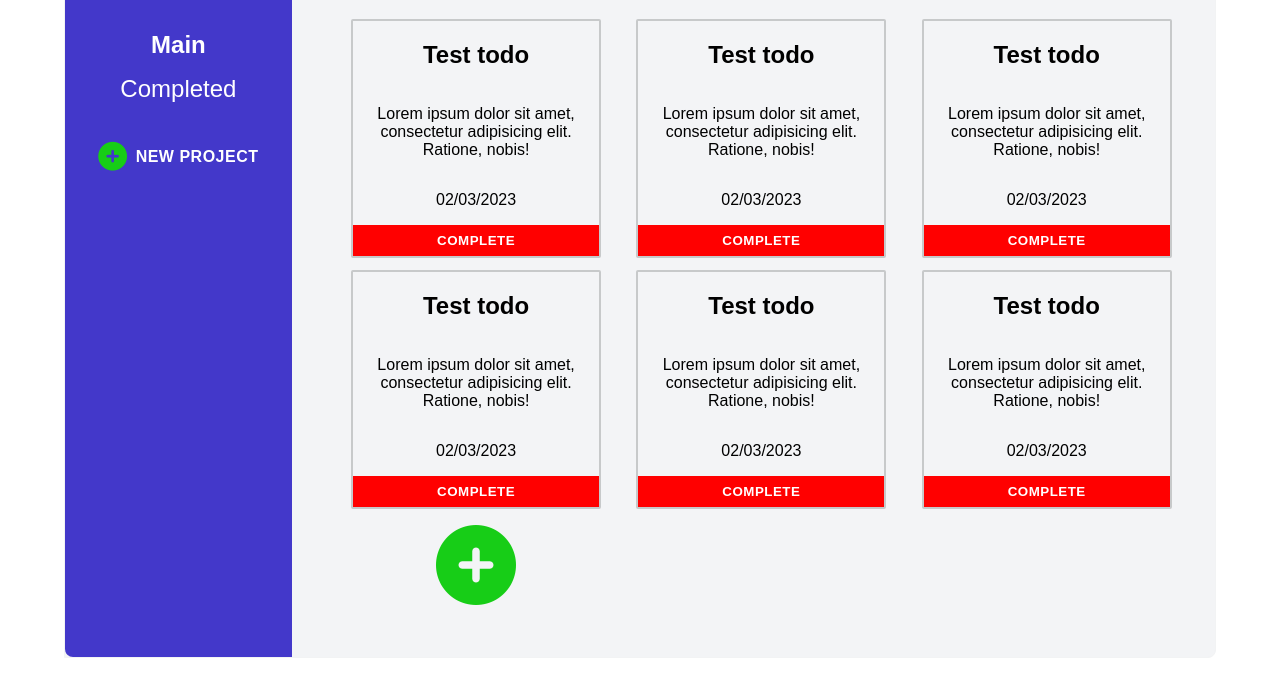
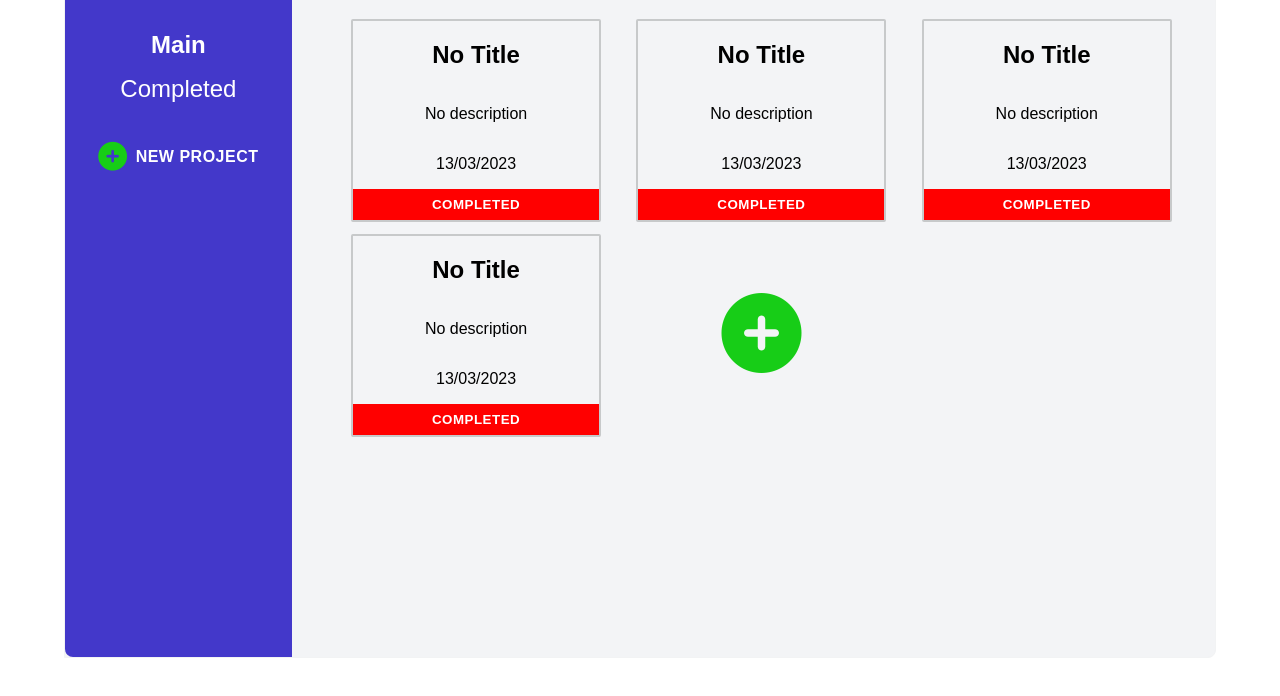
Before and after one commit to thimgrim1337/todo, a website built with webpack: page src/index.html in a window 1280 px wide. Shown: the part 110-806 px from the top of the page. Built offline with nearby package versions, Linux system fonts and the light colour scheme.

Commit message:
Implement renderTodoList, renderTodo and clearTodoList functions

```diff
--- a/src/index.html
+++ b/src/index.html
@@ -30,60 +30,6 @@
       <main class="todo-list">
         <h1>Your Tasks in <span id="activeProjectName"></span></h1>
         <div class="todos">
-          <div class="todo">
-            <h2 class="title">Test todo</h2>
-            <p class="description">
-              Lorem ipsum dolor sit amet, consectetur adipisicing elit. Ratione,
-              nobis!
-            </p>
-            <p class="dueDate">02/03/2023</p>
-            <button class="btn btn-complete">Complete</button>
-          </div>
-          <div class="todo">
-            <h2 class="title">Test todo</h2>
-            <p class="description">
-              Lorem ipsum dolor sit amet, consectetur adipisicing elit. Ratione,
-              nobis!
-            </p>
-            <p class="dueDate">02/03/2023</p>
-            <button class="btn btn-complete">Complete</button>
-          </div>
-          <div class="todo">
-            <h2 class="title">Test todo</h2>
-            <p class="description">
-              Lorem ipsum dolor sit amet, consectetur adipisicing elit. Ratione,
-              nobis!
-            </p>
-            <p class="dueDate">02/03/2023</p>
-            <button class="btn btn-complete">Complete</button>
-          </div>
-          <div class="todo">
-            <h2 class="title">Test todo</h2>
-            <p class="description">
-              Lorem ipsum dolor sit amet, consectetur adipisicing elit. Ratione,
-              nobis!
-            </p>
-            <p class="dueDate">02/03/2023</p>
-            <button class="btn btn-complete">Complete</button>
-          </div>
-          <div class="todo">
-            <h2 class="title">Test todo</h2>
-            <p class="description">
-              Lorem ipsum dolor sit amet, consectetur adipisicing elit. Ratione,
-              nobis!
-            </p>
-            <p class="dueDate">02/03/2023</p>
-            <button class="btn btn-complete">Complete</button>
-          </div>
-          <div class="todo">
-            <h2 class="title">Test todo</h2>
-            <p class="description">
-              Lorem ipsum dolor sit amet, consectetur adipisicing elit. Ratione,
-              nobis!
-            </p>
-            <p class="dueDate">02/03/2023</p>
-            <button class="btn btn-complete">Complete</button>
-          </div>
           <div class="btn-add">
             <i class="fa-solid fa-circle-plus"></i>
           </div>
--- a/src/index.js
+++ b/src/index.js
@@ -1,7 +1,12 @@
 import './styles/main.scss';
-import initProjectList from './modules/GUI/projectList';
+import renderProjectList from './modules/GUI/projectList';
 import App from './modules/App';
+import Todo from './modules/Todo';
 
 export const app = new App();
+app.getProject('Main').addToProject(new Todo());
+app.getProject('Main').addToProject(new Todo());
+app.getProject('Main').addToProject(new Todo());
+app.getProject('Main').addToProject(new Todo());
 
-initProjectList();
+renderProjectList();
--- a/src/modules/GUI/projectList.js
+++ b/src/modules/GUI/projectList.js
@@ -1,8 +1,9 @@
 import { app } from '../../index';
+import renderTodoList from './todoList';
 
-let selectedProject;
+export let selectedProject;
 
-export default function initProjectList() {
+export default function renderProjectList() {
   const projectsList = document.querySelector('.projects');
   const defaultProjects = app.getDefaultProjects();
   const newProjectLabel = document.querySelector('[for="newProject"]');
@@ -86,6 +87,7 @@ function setActive(project) {
   selectedProject = project;
   project.classList.add('active');
   displayActiveProjectName();
+  renderTodoList();
 }
 
 function displayActiveProjectName() {
--- /dev/null
+++ b/src/modules/GUI/todoList.js
@@ -0,0 +1,46 @@
+import { app } from '../../index';
+import { selectedProject } from './projectList';
+
+export default function renderTodoList() {
+  const todoList = document.querySelector('.todos');
+  const newTodoBtn = document.querySelector('.btn-add');
+  const todos = app.getProject(selectedProject.textContent).getAllTodos();
+
+  clearTodoList(todoList);
+
+  todos.forEach((todo) =>
+    todoList.insertBefore(renderTodo({ todo }), newTodoBtn)
+  );
+
+  newTodoBtn.addEventListener('click', createTodo);
+}
+
+function renderTodo({ todo }) {
+  const div = document.createElement('div');
+  const title = document.createElement('h2');
+  const description = document.createElement('p');
+  const dueDate = document.createElement('p');
+  const btn = document.createElement('button');
+
+  div.className = 'todo';
+  title.textContent = todo.getTitle();
+  title.className = 'title';
+  description.textContent = todo.getDescription();
+  description.className = 'description';
+  dueDate.textContent = todo.getDueDate();
+  dueDate.className = 'dueDate';
+  btn.textContent = 'Completed';
+  btn.className = 'btn btn-complete';
+
+  div.append(title, description, dueDate, btn);
+
+  return div;
+}
+
+function clearTodoList(todoList) {
+  const todos = document.querySelectorAll('.todo');
+  if (todoList.contains(todos[0]))
+    todos.forEach((todo) => todoList.removeChild(todo));
+}
+
+function createTodo() {}
--- a/src/modules/Todo.js
+++ b/src/modules/Todo.js
@@ -27,6 +27,12 @@ export default class Todo {
   setDueDate = (dueDate) => (this.dueDate = dateFormater(dueDate));
   setPriority = (priority) => (this.priority = priority);
   setComplete = () => (this.isComplete = !this.isComplete);
+
+  getTitle = () => this.title;
+  getDescription = () => this.description;
+  getDueDate = () => this.dueDate;
+  getPriority = () => this.priority;
+  getIsComplete = () => this.isComplete;
 }
 
 const dateFormater = (date) => format(date, 'dd/MM/yyy');
```
